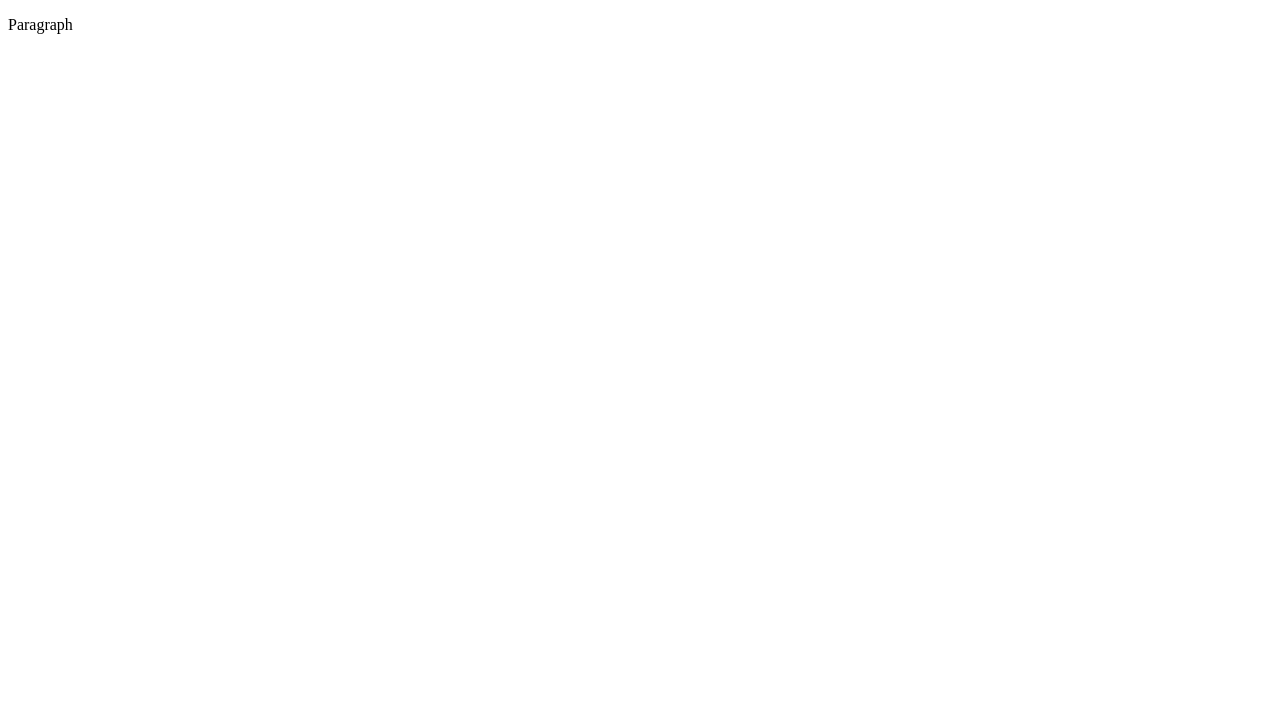
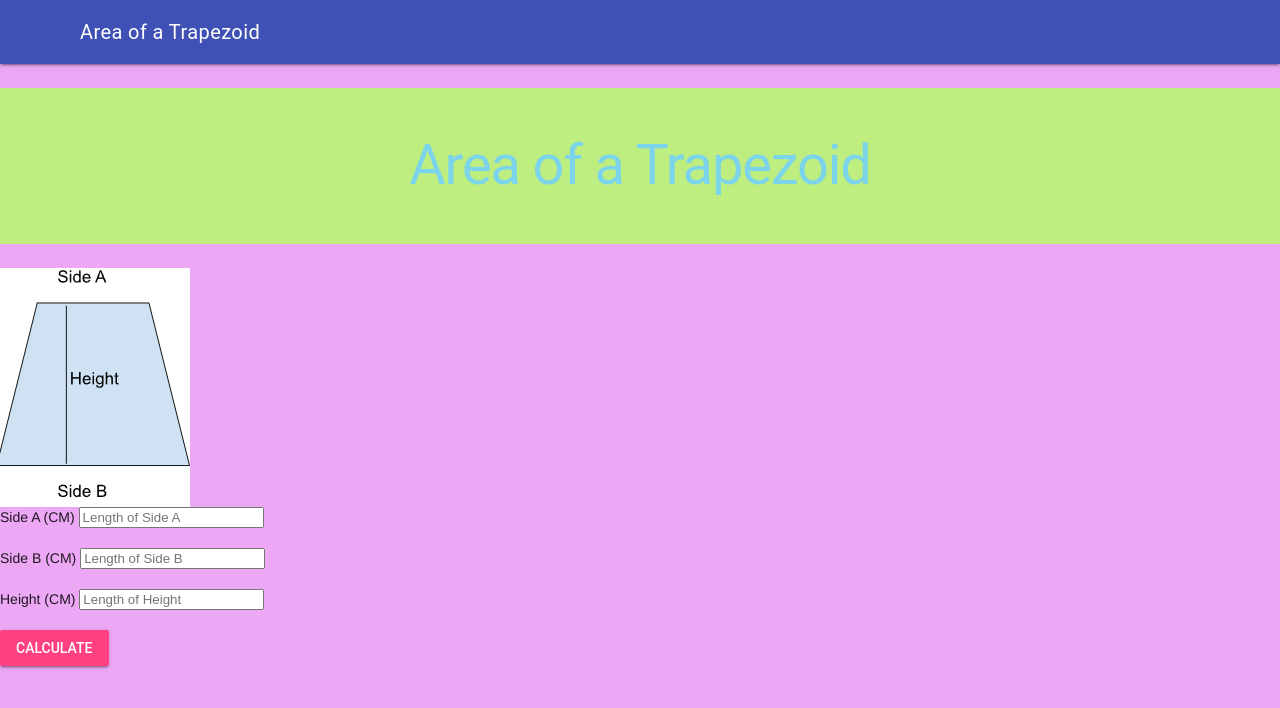
Before and after one commit to ICD2O-Digital-Tech-BrandonB/Unit3-01-HTML-AreaTrapezoid, a plain HTML site: page index.html in a window 1280 px wide. Drawn offline with nearby package versions, Linux system fonts and the light colour scheme.

Commit message:
Area of Trap

```diff
--- a/css/style.css
+++ b/css/style.css
@@ -1,4 +1,15 @@
-/* Created by: Mr. Coxall
-* Created on: Sep 2020
+/* Created by: Brandon Brandhuber
+* Created on: March 2025
 * This file contains the CSS for index.html
 */
+
+body {
+    background-color: rgb(236, 167, 245);
+}
+
+h1 {
+    background-color: rgb(190, 238, 128);
+    color: hsl(192, 72%, 70%);
+    padding: 40px;
+    text-align: center;
+}
--- a/index.html
+++ b/index.html
@@ -1,9 +1,71 @@
 <!DOCTYPE html>
 <html>
   <head>
-    <title>Title</title>
+
+      <!--Meta Data-->
+      <meta charset="utf-8">
+      <meta name="description" content="Story Board Trapezoid">
+      <meta name="keyboard" content="immaculata, icd2o">
+      <meta name="author" content="BrandonBCode">
+      <meta name="viewport" content="width=device-width, initial-scale=1.0">
+
+    <!--Allows the Use of Favicons-->
+      <link rel="apple-touch-icon" sizes="180x180" href="./faviconu3/apple-touch-icon.png">
+      <link rel="icon" type="image/png" sizes="32x32" href="./faviconu3/favicon-32x32.png">
+      <link rel="icon" type="image/png" sizes="16x16" href="./faviconu3/favicon-16x16.png">
+      <link rel="manifest" href="./faviconu3/site.webmanifest">
+
+      <!--Google's MDL Crucial Code-->
+      <link rel="stylesheet" href="https://fonts.googleapis.com/icon?family=Material+Icons">
+      <link rel="stylesheet" href="https://code.getmdl.io/1.3.0/material.indigo-pink.min.css">
+
+      <!--Links CSS to HTML-->
+      <link rel="stylesheet" href="./css/style.css">
+
+    <title>Area of a Trapezoid</title>
   </head>
   <body>
-    <p>Paragraph</p>
+
+    <!--MDL Crucial Code-->
+    <script defer src="https://code.getmdl.io/1.3.0/material.min.js"></script>
+
+    <!--Links JS to HTML-->
+    <script src="./js/script.js"></script>
+
+    <!--MDL Header-->
+    <div class="mdl-layout mdl-js-layout mdl-layout--fixed-header">
+      <header class="mdl-layout__header">
+        <div class="mdl-layout__header-row">
+          <span class="mdl-layout-title">Area of a Trapezoid</span>
+        </div>
+      </header>
+      <main class="mdl-layout__content">
+
+    <h1>Area of a Trapezoid</h1>
+
+    <!--Allows you to use an image on HTML-->
+    <img src="./images/trapezoid.png" alt="trapezoid" class="center" >
+
+    <!--Information for Function-->
+      <form action="javascript:calculateArea()">
+        <label for="side-a">Side A (CM)</label>
+        <input type="number" id="side-a" placeholder="Length of Side A"><br><br>
+        <label for="side-b">Side B (CM)</label>
+        <input type="number" id="side-b" placeholder="Length of Side B"><br><br>
+        <label for="side-height">Height (CM)</label>
+        <input type="number" id="side-height" placeholder="Length of Height"><br><br>
+
+        <!-- Raised button with ripple -->
+        <button
+          class="mdl-button mdl-js-button mdl-button--raised mdl-js-ripple-effect mdl-button--accent"
+          onclick="calculateArea()"> Calculate
+        </button>
+        <br/>
+      </form>
+    </p>
+
+    <!--Location for where to display the message-->
+    <div id="area-trapezoid"></div>
+    <br>
   </body>
 </html>
--- a/js/script.js
+++ b/js/script.js
@@ -1,5 +1,24 @@
-// Copyright (c) 2020 Mr. Coxall All rights reserved
+// Copyright (c) 2025 BrandonBCode All rights reserved
 //
-// Created by: Mr. Coxall
-// Created on: Sep 2020
+// Created by: BrandonBCode
+// Created on: March 2025
 // This file contains the JS functions for index.html
+
+"use strict";
+/**
+ * This function calculates the salary.
+ */
+function calculateArea() {
+  // input that takes information from the user and converts it.
+  let sideA = parseFloat(document.getElementById('side-a').value);
+  let sideB = parseFloat(document.getElementById('side-b').value);
+  let sideH = parseFloat(document.getElementById('side-height').value);
+
+
+  // process of the calculation.
+    let areaofTrapezoid = sideA + sideB / 2 * sideH;
+
+  // output that displays the information.
+    document.getElementById("area-trapezoid").innerHTML = "The area of the trapezoid is: " + areaofTrapezoid.toFixed(1) + " cm²";
+
+}
```
Also changed, not shown: faviconu3/android-chrome-192x192.png (added), faviconu3/android-chrome-512x512.png (added), faviconu3/apple-touch-icon.png (added), faviconu3/favicon-16x16.png (added), faviconu3/favicon-32x32.png (added), faviconu3/favicon.ico (added), faviconu3/site.webmanifest (added), images/trapezoid.png (added).
